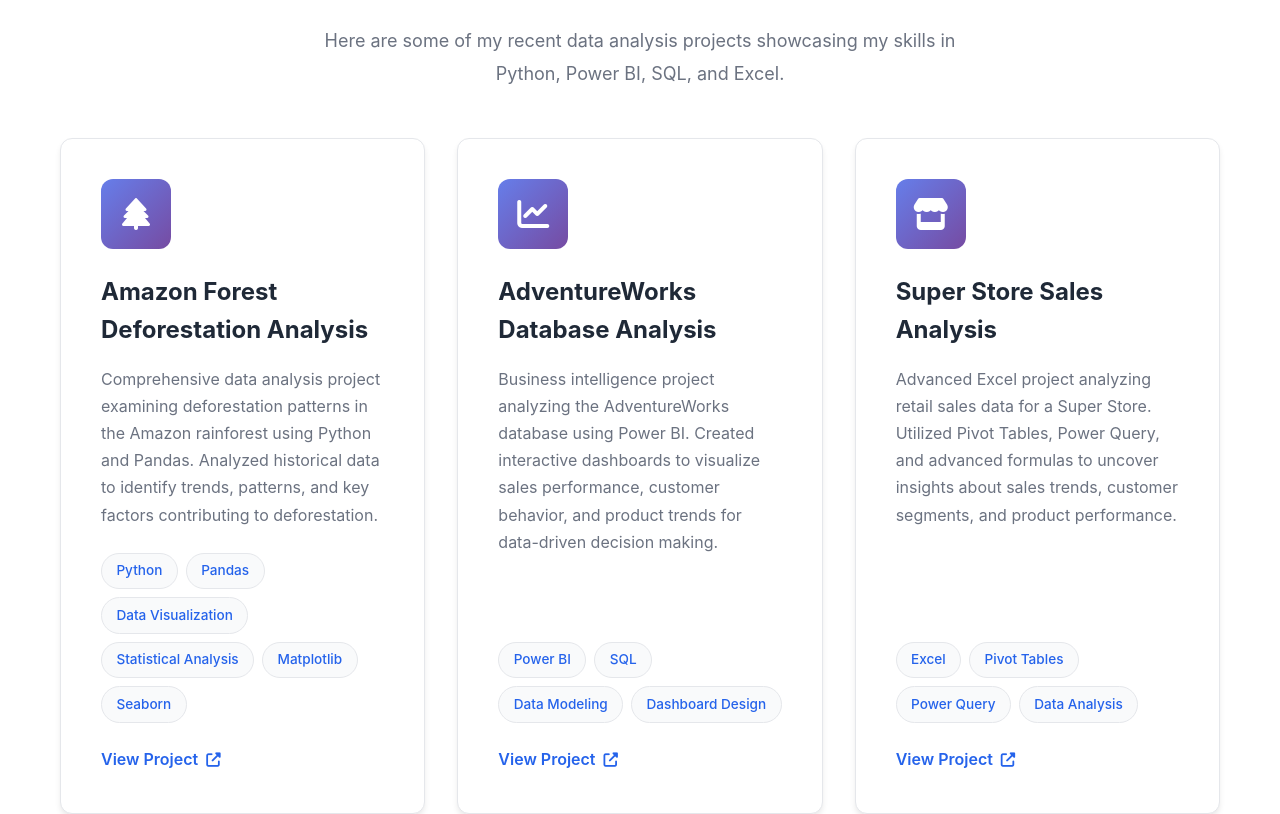
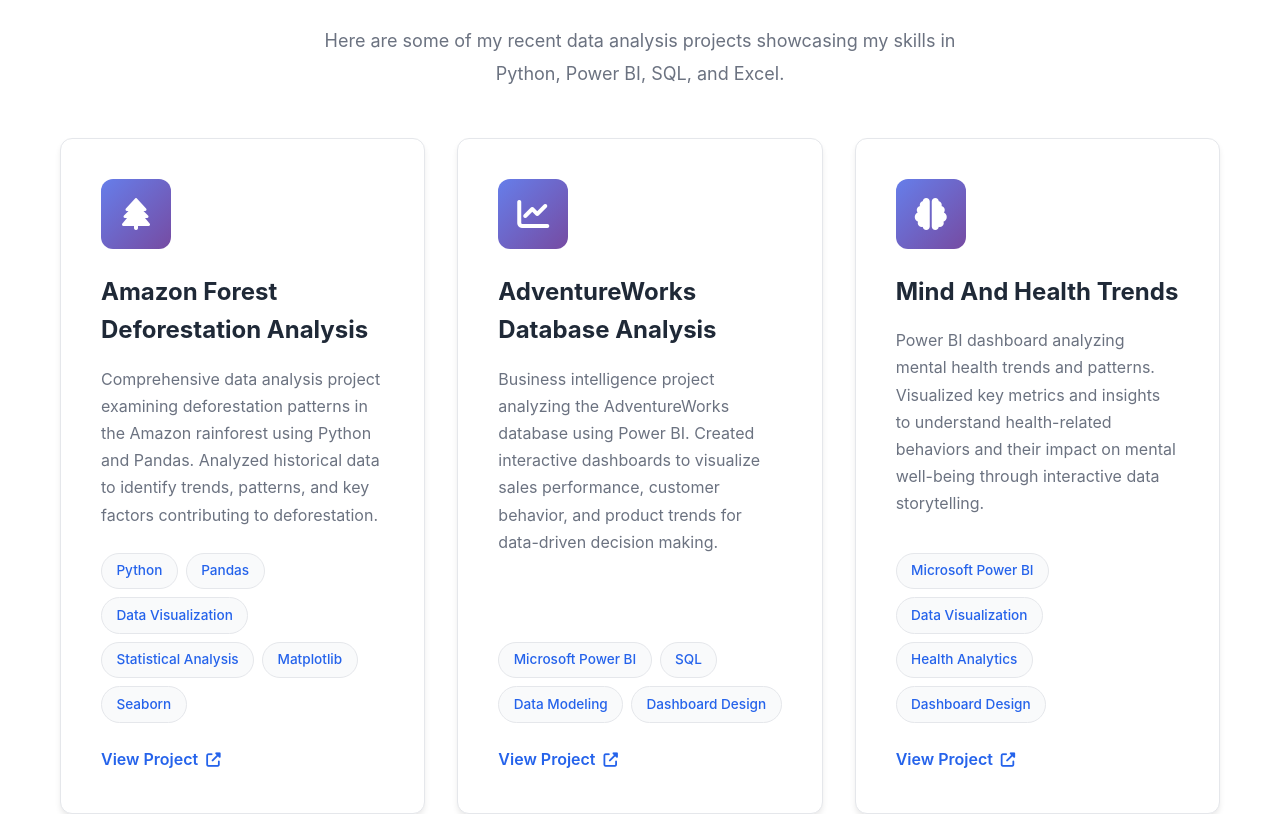
Before and after one commit to GuyAfik/Thalyta-Portfolio, a React (Vite) app: page / in a window 1280 px wide. Shown: the part 3620-4434 px from the top of the page. Built offline with nearby package versions, Linux system fonts and the light colour scheme.

Commit message:
add mind and health trends

```diff
--- a/src/components/Projects.jsx
+++ b/src/components/Projects.jsx
@@ -6,16 +6,23 @@
     {
       title: 'Amazon Forest Deforestation Analysis',
       description: 'Comprehensive data analysis project examining deforestation patterns in the Amazon rainforest using Python and Pandas. Analyzed historical data to identify trends, patterns, and key factors contributing to deforestation.',
-      technologies: ['Python', 'Pandas', 'Data Visualization', 'Statistical Analysis', 'Matplotlib', "Seaborn"],
+      technologies: ['Python', 'Pandas', 'Data Visualization', 'Statistical Analysis', 'Matplotlib', 'Seaborn'],
       link: 'https://htmlpreview.github.io/?https://github.com/Thalyta99/AmazonOnFire/blob/main/Amazon-On-Fire.html',
       icon: 'fa-tree'
     },
     {
       title: 'AdventureWorks Database Analysis',
       description: 'Business intelligence project analyzing the AdventureWorks database using Power BI. Created interactive dashboards to visualize sales performance, customer behavior, and product trends for data-driven decision making.',
-      technologies: ['Power BI', 'SQL', 'Data Modeling', 'Dashboard Design'],
+      technologies: ['Microsoft Power BI', 'SQL', 'Data Modeling', 'Dashboard Design'],
       link: 'https://github.com/Thalyta99/HR-Business-Analysis',
       icon: 'fa-chart-line'
+    },
+    {
+      title: 'Mind And Health Trends',
+      description: 'Power BI dashboard analyzing mental health trends and patterns. Visualized key metrics and insights to understand health-related behaviors and their impact on mental well-being through interactive data storytelling.',
+      technologies: ['Microsoft Power BI', 'Data Visualization', 'Health Analytics', 'Dashboard Design'],
+      link: 'https://drive.google.com/file/d/1ggsUBvCEE_Ri8ZY6mirjbsBTH5qxE34w/view',
+      icon: 'fa-brain'
     },
     {
       title: 'Super Store Sales Analysis',
```
